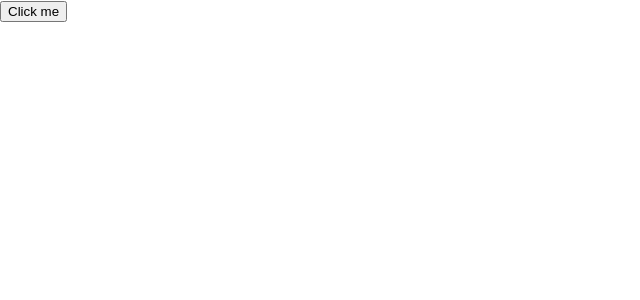
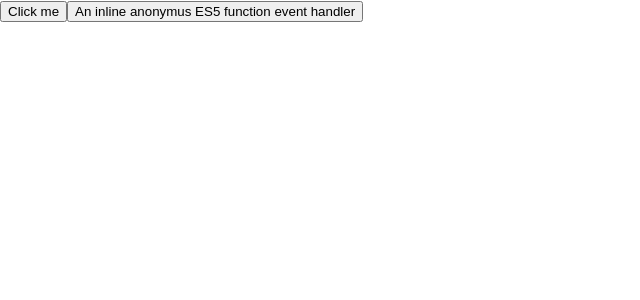
Before and after one commit to TKabakov/React, a React (Create React App) app in the folder common-event-handling/: page / in a window 1280 px wide. Shown: the top 300 px of the page, without its empty margins (0-640 px from the left). Built offline with nearby package versions, Linux system fonts and the light colour scheme.

Commit message:
First example - ES5 declaration

```diff
--- a/common-event-handling/src/App.js
+++ b/common-event-handling/src/App.js
@@ -3,7 +3,15 @@ import './App.css';
 
 function App() {
   return (
-      <Btn />
+      <div>
+        <Btn />
+
+        <button onClick={function(){console.log("first example")}}>
+          An inline anonymus ES5 function event handler
+        </button>
+
+
+      </div>
   );
 }
 
--- a/common-event-handling/src/Btn.js
+++ b/common-event-handling/src/Btn.js
@@ -15,7 +15,6 @@ function Btn () {
     <button onMouseOver={clickHandler}>
         Click me
         </button>
-
    )
 }
 
--- /dev/null
+++ b/common-event-handling/src/FirstExample.js
@@ -0,0 +1,3 @@
+function FirstExample () {
+    return onClick
+}
```
